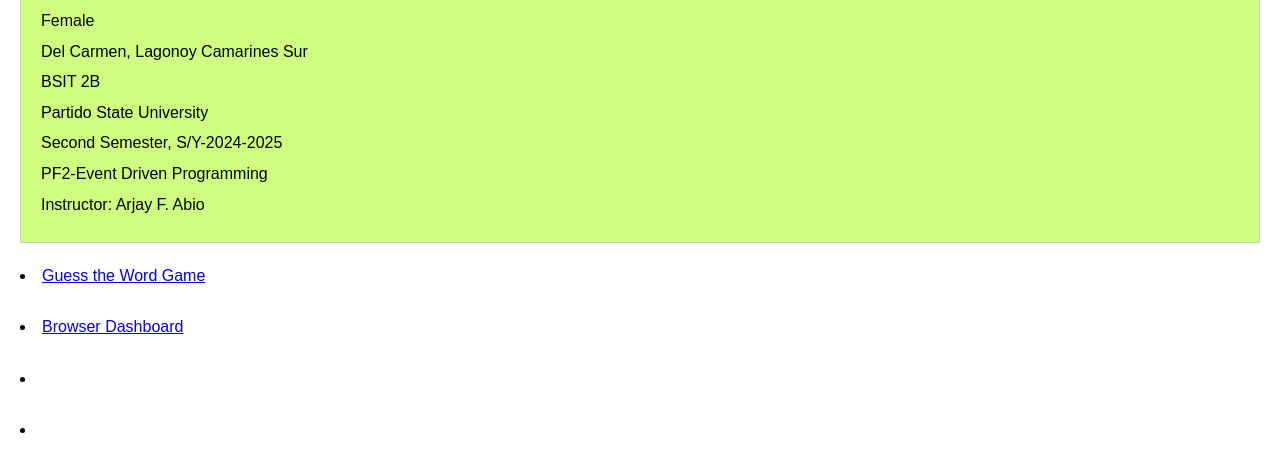
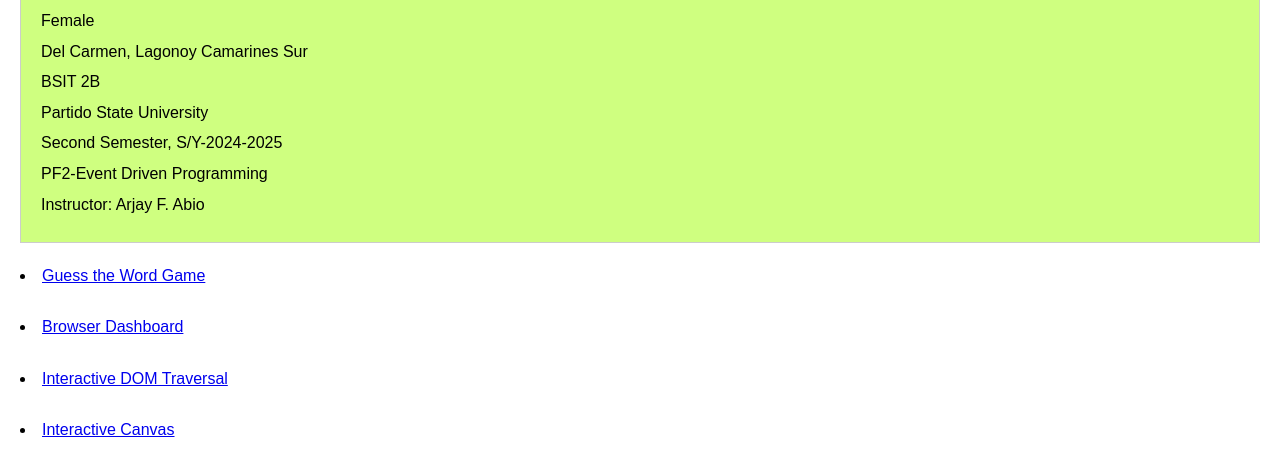
Before and after one commit to Violet27-ux/Analyn-s-homepage, a plain HTML site: page index.html in a window 1280 px wide. Shown: the part 127-600 px from the top of the page. Drawn offline with Linux system fonts and the light colour scheme.

Commit message:
Update index.html

```diff
--- a/index.html
+++ b/index.html
@@ -44,8 +44,8 @@
     <br>
     <li><a href="https://violet27-ux.github.io/Analyn-s-Browser-Environment-dashboard/ ">Browser Dashboard</a></li>
     <br>
-    <li><a href=" "> </a></li>
+    <li><a href=" ">Interactive DOM Traversal</a></li>
     <br>
-    <li><a href=" "> </a></li>
+    <li><a href="https://violet27-ux.github.io/Analyn-Canvas-/ ">Interactive Canvas</a></li>
 </body>
 </html>
```
